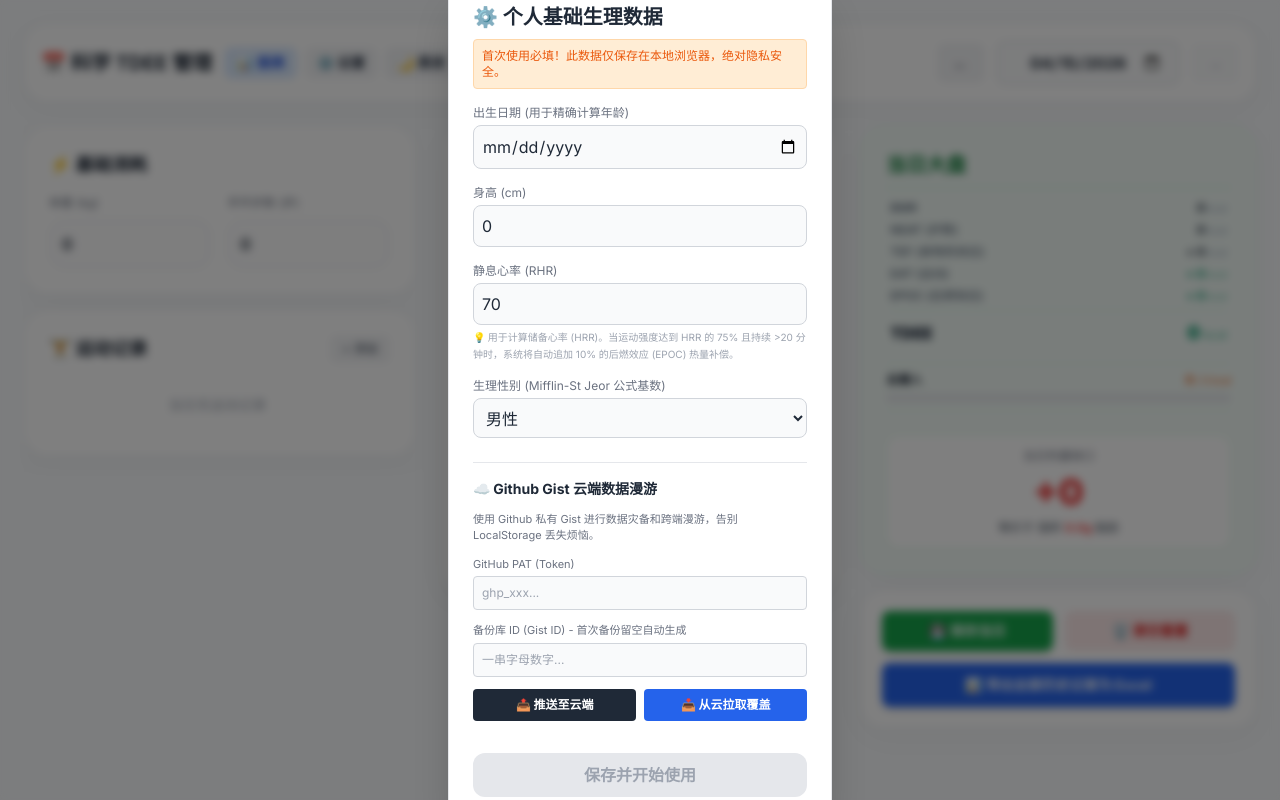
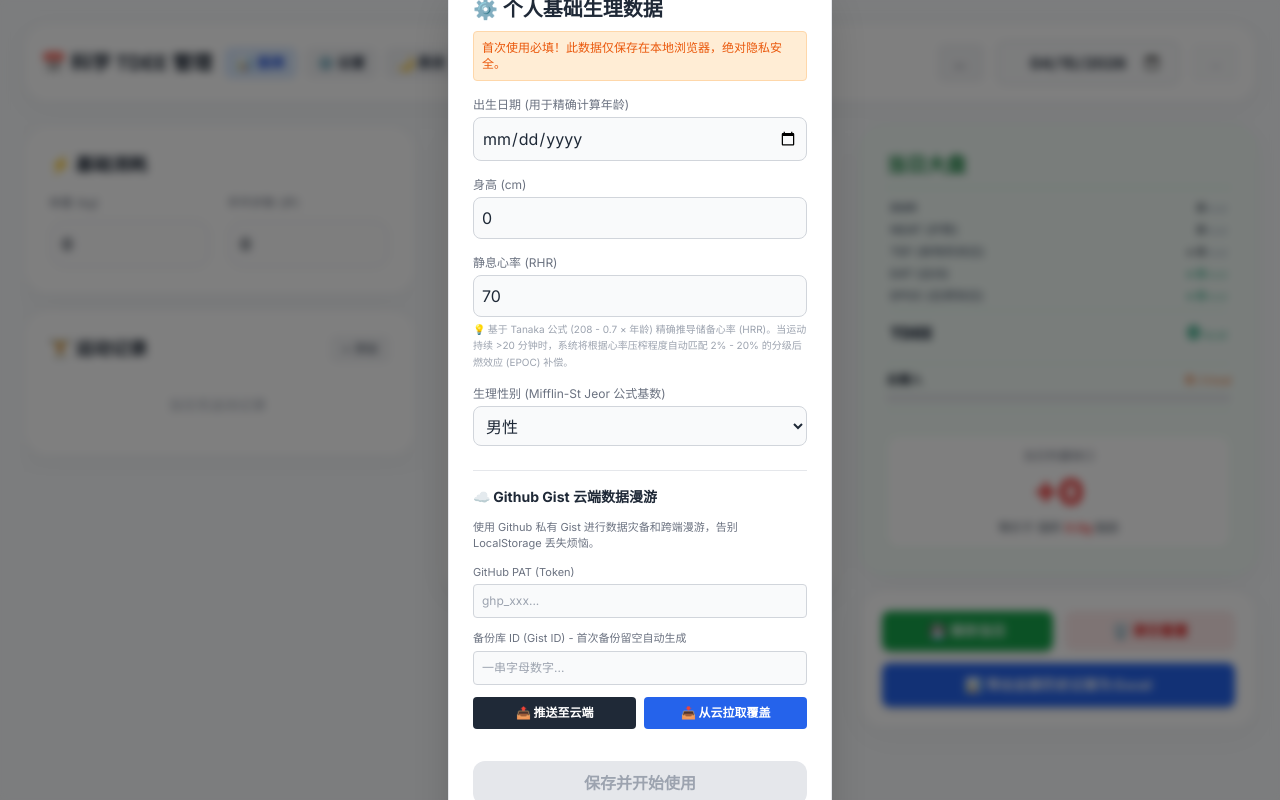
Before and after one commit to DianaChen0518/tdee-max, a Vue app: page / in a window 1280 px wide. Built offline with nearby package versions, Linux system fonts and the light colour scheme.

Commit message:
feat: add SettingsModal for user profile management and implement GitHub Gist cloud data synchronization

```diff
--- a/src/components/SettingsModal.vue
+++ b/src/components/SettingsModal.vue
@@ -135,7 +135,7 @@ const restoreData = async () => {
           <label class="block text-xs text-gray-500 dark:text-gray-400 mb-1">静息心率 (RHR)</label>
           <input type="number" v-model.number="store.userProfile.rhr" placeholder="默认 70" class="w-full bg-gray-50 dark:bg-[#2c2c2c] border border-gray-300 dark:border-[#444] rounded-lg p-2 text-gray-800 dark:text-white outline-none focus:border-green-500 transition-colors">
           <p class="text-[10px] text-gray-400 mt-1 leading-relaxed">
-            💡 用于计算储备心率 (HRR)。当运动强度达到 HRR 的 75% 且持续 >20 分钟时，系统将自动追加 10% 的后燃效应 (EPOC) 热量补偿。
+            💡 基于 Tanaka 公式 (208 - 0.7 × 年龄) 精确推导储备心率 (HRR)。当运动持续 >20 分钟时，系统将根据心率压榨程度自动匹配 2% - 20% 的分级后燃效应 (EPOC) 补偿。
           </p>
         </div>
         <div>
--- a/src/constants/metabolic.ts
+++ b/src/constants/metabolic.ts
@@ -56,3 +56,8 @@ export const MET_VALUES = {
   RESISTANCE_MEDIUM: 5.0,
   RESISTANCE_LOW: 3.5
 };
+
+export const MAX_HR_TANAKA = {
+  INTERCEPT: 208,
+  AGE_MULT: 0.7
+};
--- a/src/services/CalculatorService.ts
+++ b/src/services/CalculatorService.ts
@@ -6,7 +6,8 @@ import {
   EPOC_TIERS,
   EPOC_DURATION_THRESHOLD_MINS,
   AEROBIC_FORMULA_CONSTANTS,
-  MET_VALUES
+  MET_VALUES,
+  MAX_HR_TANAKA
 } from '../constants/metabolic';
 
 /**
@@ -92,7 +93,7 @@ export class CalculatorService {
           const workoutKcal = Math.max(0, kcalPerMin * totalMins);
 
           // EPOC Tiered Model
-          const maxHR = 220 - age;
+          const maxHR = MAX_HR_TANAKA.INTERCEPT - (MAX_HR_TANAKA.AGE_MULT * age);
           const hrr = Math.max(0, maxHR - (rhr || 70));
           const pctHRR = hrr > 0 ? (hr - (rhr || 70)) / hrr : 0;
 
```
